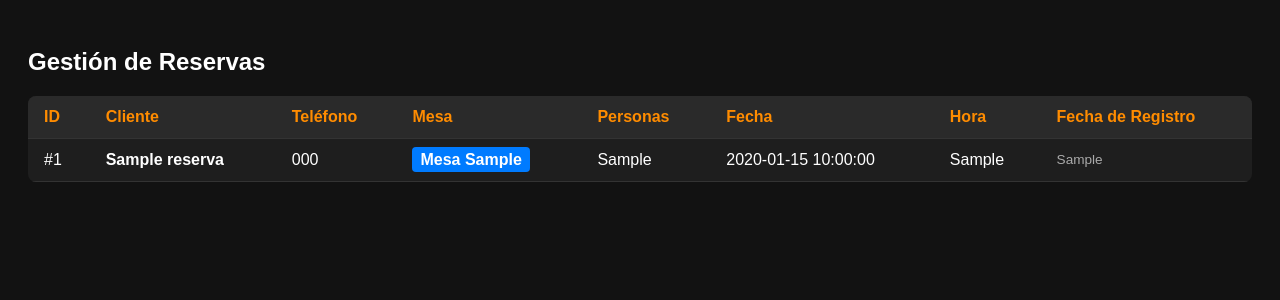
After one commit to Koi033/barteksena, a PHP site: page /app/views/empleados/reservas.php in a window 1280 px wide. The commit adds this page. Shown: the top 300 px of the page. Run offline with PHP 8.4, Linux system fonts and the light colour scheme; tables that the repository leaves empty or names only in its code hold one stand-in row (values such as "Sample post").

Commit message:
reservas del chatbot

```diff
--- /dev/null
+++ b/app/views/empleados/reservas.php
@@ -0,0 +1,74 @@
+<?php
+// Carga la configuración de la base de datos desde la raíz del proyecto
+require_once dirname(__DIR__, 3) . '/config/database.php';
+
+try {
+    $pdo = Database::obtenerInstancia()->obtenerConexion();
+
+    // Traemos todas las reservas de MySQL
+    $stmt = $pdo->query("SELECT * FROM reservas ORDER BY fecha DESC, hora ASC");
+    $reservas = $stmt->fetchAll(PDO::FETCH_ASSOC);
+} catch (Exception $e) {
+    $reservas = [];
+    $error = $e->getMessage();
+}
+?>
+
+<!DOCTYPE html>
+<html lang="es">
+<head>
+    <meta charset="UTF-8">
+    <title>Bartek - Reservas</title>
+    <style>
+        body { font-family: sans-serif; background-color: #121212; color: #fff; padding: 20px; }
+        .tabla-reservas { width: 100%; border-collapse: collapse; background: #1e1e1e; margin-top: 20px; border-radius: 8px; overflow: hidden; }
+        .tabla-reservas th, .tabla-reservas td { padding: 12px 16px; text-align: left; border-bottom: 1px solid #333; }
+        .tabla-reservas th { background: #2a2a2a; color: #ff8c00; }
+        .badge-mesa { background: #007bff; padding: 4px 8px; border-radius: 4px; font-weight: bold; }
+    </style>
+</head>
+<body>
+
+    <h2> Gestión de Reservas</h2>
+
+    <?php if (isset($error)): ?>
+        <p style="color: red;">Error: <?= htmlspecialchars($error) ?></p>
+    <?php endif; ?>
+
+    <table class="tabla-reservas">
+        <thead>
+            <tr>
+                <th>ID</th>
+                <th>Cliente</th>
+                <th>Teléfono</th>
+                <th>Mesa</th>
+                <th>Personas</th>
+                <th>Fecha</th>
+                <th>Hora</th>
+                <th>Fecha de Registro</th>
+            </tr>
+        </thead>
+        <tbody>
+            <?php if (empty($reservas)): ?>
+                <tr>
+                    <td colspan="8" style="text-align: center;">No hay reservas registradas.</td>
+                </tr>
+            <?php else: ?>
+                <?php foreach ($reservas as $row): ?>
+                    <tr>
+                        <td>#<?= $row['id'] ?></td>
+                        <td><strong><?= htmlspecialchars($row['nombre_cliente']) ?></strong></td>
+                        <td><?= htmlspecialchars($row['telefono']) ?></td>
+                        <td><span class="badge-mesa">Mesa <?= htmlspecialchars($row['numero_mesa']) ?></span></td>
+                        <td><?= htmlspecialchars($row['personas']) ?></td>
+                        <td><?= htmlspecialchars($row['fecha']) ?></td>
+                        <td><?= htmlspecialchars($row['hora']) ?></td>
+                        <td style="color: #aaa; font-size: 0.85em;"><?= htmlspecialchars($row['creado_en']) ?></td>
+                    </tr>
+                <?php endforeach; ?>
+            <?php endif; ?>
+        </tbody>
+    </table>
+
+</body>
+</html>
--- a/app/views/public/inicio.php
+++ b/app/views/public/inicio.php
@@ -39,6 +39,8 @@
         </a>
     </div>
 
-    <script src="https://cdn.botpress.cloud/webchat/v3.6/inject.js"></script>
-    <script src="https://files.bpcontent.cloud/2026/05/14/18/20260514181755-US80LTJD.js" defer></script>
+
+    <script src="https://cdn.botpress.cloud/webchat/v3.7/inject.js"></script>
+<script src="https://files.bpcontent.cloud/2026/05/14/18/20260514181755-US80LTJD.js" defer></script>
+
 </section>
--- a/public/index.php
+++ b/public/index.php
@@ -28,6 +28,7 @@ require_once dirname(__DIR__) . '/app/controllers/BaseController.php';
 require_once dirname(__DIR__) . '/app/models/UsuarioModel.php';
 require_once dirname(__DIR__) . '/app/models/EmpleadoModel.php';
 require_once dirname(__DIR__) . '/app/models/InventarioModel.php';
+require_once dirname(__DIR__) . '/app/models/ReservaModel.php';
 require_once dirname(__DIR__) . '/app/models/VentaModel.php';
 require_once dirname(__DIR__) . '/app/models/HorarioModel.php';
 require_once dirname(__DIR__) . '/app/models/MenuModel.php';
@@ -40,6 +41,7 @@ require_once dirname(__DIR__) . '/app/controllers/DashboardController.php';
 require_once dirname(__DIR__) . '/app/controllers/EmpleadoController.php';
 require_once dirname(__DIR__) . '/app/controllers/InventarioController.php';
 require_once dirname(__DIR__) . '/app/controllers/VentaController.php';
+require_once dirname(__DIR__) . '/app/controllers/ReservaController.php';
 require_once dirname(__DIR__) . '/app/controllers/HorarioController.php';
 require_once dirname(__DIR__) . '/app/controllers/MenuController.php';
 require_once dirname(__DIR__) . '/app/controllers/ContactoController.php';
@@ -82,6 +84,7 @@ $rutas = [
     'servicios'     => ['AuthController',       'servicios'],
     'perfil'        => ['PerfilController',     $accion],
     'reportes'      => ['ReporteController',    $accion],
+    'reservas'      => ['ReservaController',    $accion],
 ];
 
 if (array_key_exists($controlador, $rutas)) {
```
Also changed, not shown: app/controllers/ReservaController.php (added, +44 -0 lines), app/models/ReservaModel.php (added, +67 -0 lines), app/views/layouts/dashboard.php (+8 -0 lines), index.php (+6 -3 lines), public/api/check_mesa.php (added, +31 -0 lines), public/api/crear_reserva.php (added, +28 -0 lines).
